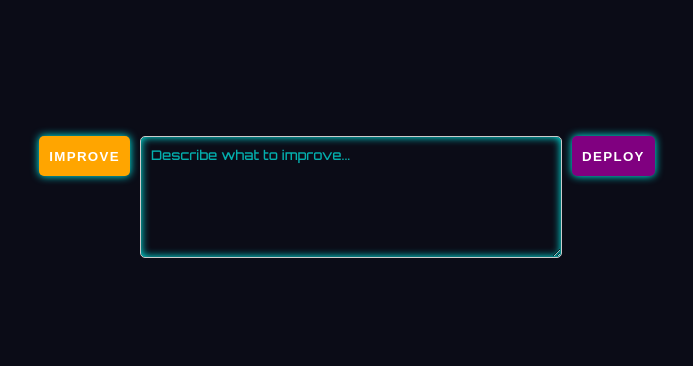
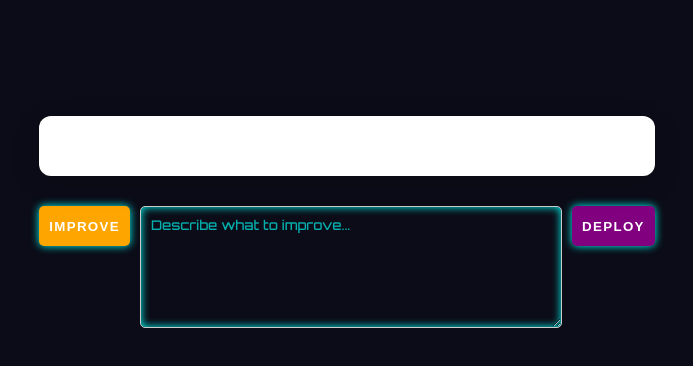
Before and after one commit to OHalvorson77/Portfolio_Website_Generator, a React (Create React App) app in the folder Frontend/portfolio_gen_frontend/: page /preview in a window 1280 px wide. Shown: the top 366 px of the page, without its empty margins (293-986 px from the left). Built offline with nearby package versions, Linux system fonts and the light colour scheme.

Commit message:
Project with deploy

```diff
--- a/Frontend/portfolio_gen_frontend/src/Pages/preview.jsx
+++ b/Frontend/portfolio_gen_frontend/src/Pages/preview.jsx
@@ -26,9 +26,27 @@ const PreviewPage = () => {
     }
   };
 
-  const handleDeploy = () => {
-    window.opener?.postMessage({ type: 'deploy' }, '*');
+  const handleDeploy = async () => {
+  try {
+    const response = await fetch('http://localhost:3000/deploy', {
+      method: 'POST',
+      headers: { 'Content-Type': 'application/json' },
+      body: JSON.stringify({ html }),
+    });
+
+    const data = await response.json();
+    if (data.url) {
+      alert(`Deployed at: ${data.url}`);
+      window.open(data.url, '_blank');
+    } else {
+      alert("Deployment failed");
+    }
+  } catch (error) {
+    console.error("Deployment error", error);
+    alert("Error deploying HTML");
+  }
 };
+
 
   return (
     <div style={{ padding: '20px', fontFamily: 'sans-serif', minHeight: '100vh', position: 'relative' }}>
@@ -48,8 +66,20 @@ const PreviewPage = () => {
     </div>
   </div>
 ) : (
-        <div dangerouslySetInnerHTML={{ __html: html }} />
+  <div
+    style={{
+      backgroundColor: '#fff',
+      padding: '30px',
+      borderRadius: '12px',
+      boxShadow: '0 8px 30px rgba(0,0,0,0.12)',
+      marginBottom: '30px',
+      transition: 'box-shadow 0.3s ease, transform 0.3s ease',
+      transform: 'translateY(0)',
+    }}
+    dangerouslySetInnerHTML={{ __html: html }}
+  />
 )}
+
 
       <div style={{ marginTop: '20px', display: 'flex', gap: '10px', alignItems: 'flex-start' }}>
         <button
```
Also changed, not shown: 1 other file (tests, documents, lock files or other folders). Lines whose indentation alone changed are shown as unchanged.
